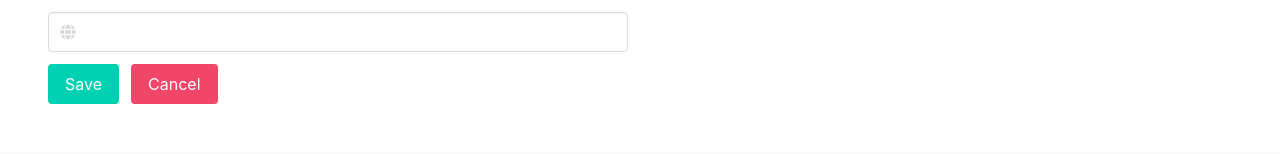
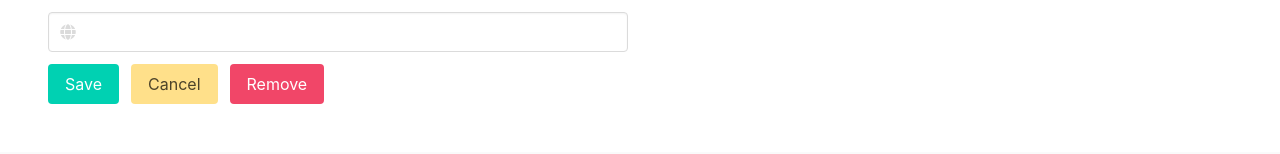
Before and after one commit to weisong0908/common-shop-web-client, a Vue app: page /admin/products/edit in a window 1280 px wide. Shown: the part 792-946 px from the top of the page. Built offline with nearby package versions, Linux system fonts and the light colour scheme.

Commit message:
add delete product feature

```diff
--- a/src/components/ProductForm.vue
+++ b/src/components/ProductForm.vue
@@ -88,7 +88,10 @@
         <button class="button is-primary" @click="save">Save</button>
       </div>
       <div class="control">
-        <button class="button is-danger" @click="reset">Cancel</button>
+        <button class="button is-warning" @click="reset">Cancel</button>
+      </div>
+      <div class="control">
+        <button class="button is-danger" @click="remove">Remove</button>
       </div>
     </div>
   </div>
@@ -104,8 +107,6 @@ export default {
       this.$router.go();
     },
     save() {
-      console.log("product", this.product);
-
       if (this.product.id != null) {
         productService.updateProduct(this.product).then(resp => {
           console.log(resp);
@@ -119,6 +120,14 @@ export default {
           });
         });
       }
+    },
+    remove() {
+      productService.removeProduct(this.product.id).then(resp => {
+        console.log(resp);
+        this.$router.push({
+          name: "adminProducts"
+        });
+      });
     }
   }
 };
--- a/src/services/productService.js
+++ b/src/services/productService.js
@@ -29,5 +29,12 @@ export default {
     );
 
     return resp.data;
+  },
+
+  async removeProduct(id) {
+    const resp = await axios.delete(
+      `${process.env.VUE_APP_WEBAPI}/products/${id}`
+    );
+    return resp.data;
   }
 };
```
